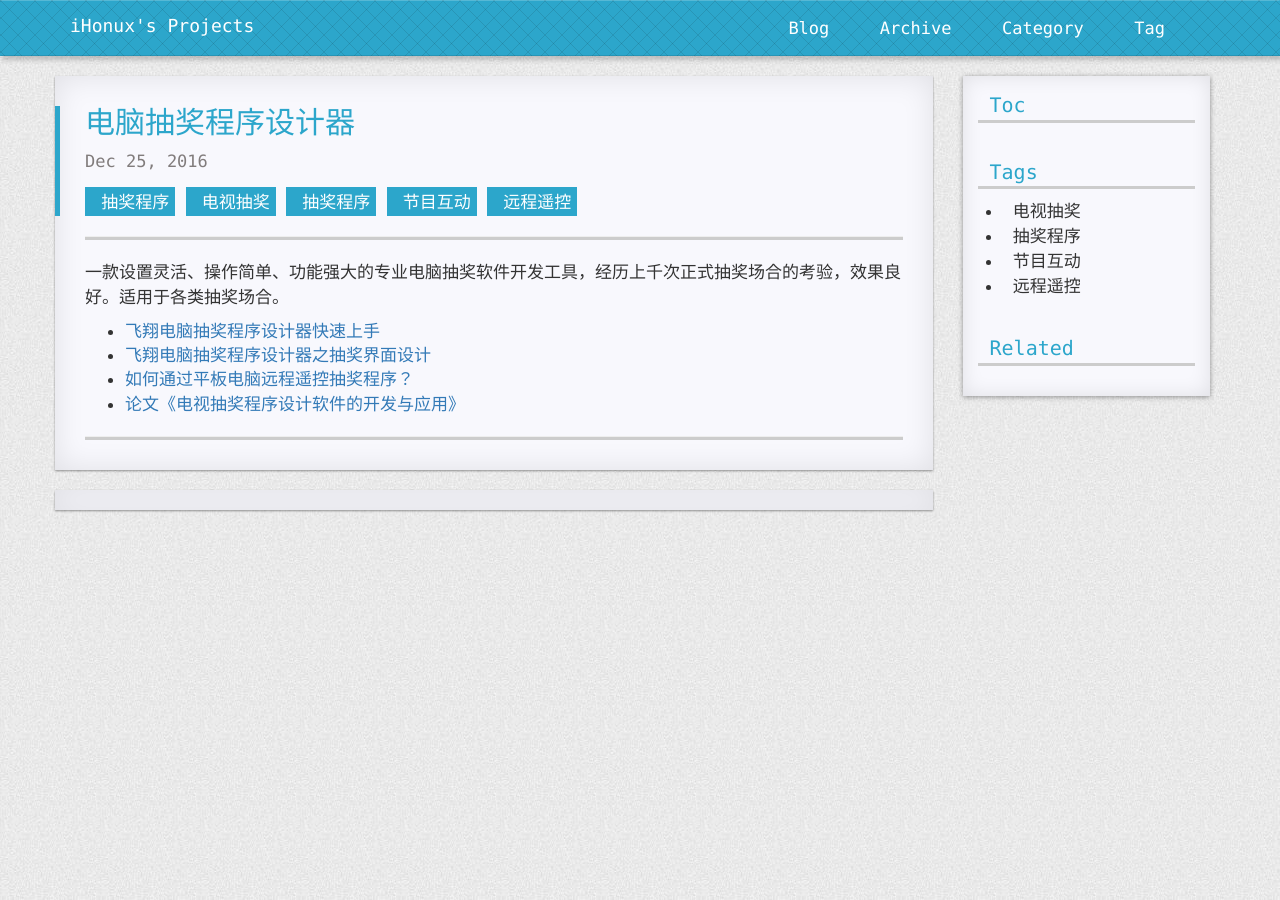
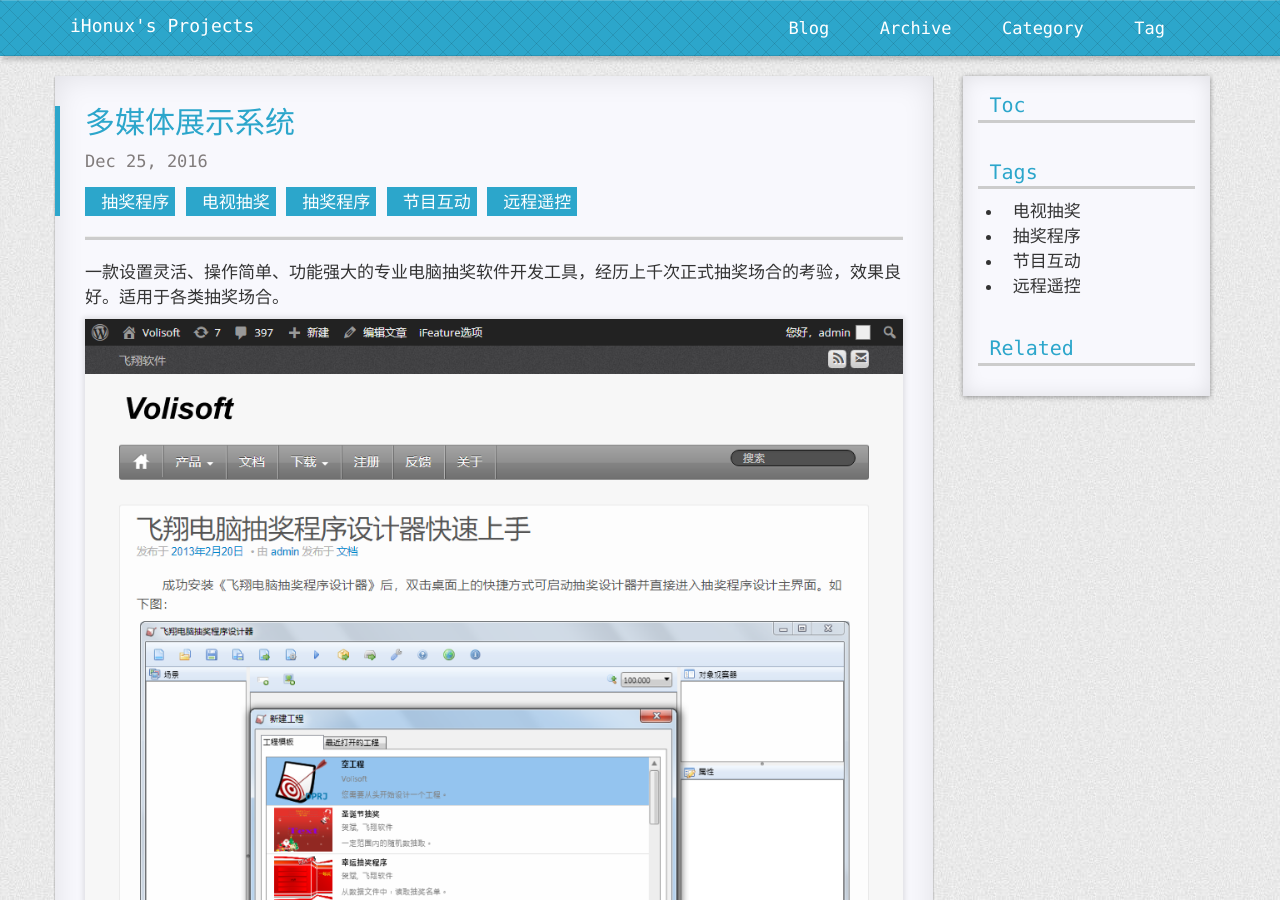
Before and after one commit to fxrj/fxrj.github.io, a Jekyll site: the page built from _posts/2016-12-25-draw-designer.md, in a window 1280 px wide and 900 px high. Built offline with Jekyll 4.4.1, drawn with Linux system fonts in a browser that asks for light colours; nearby versions of some CDN libraries; comment, search, counter and statistics services are not loaded; a style sheet for code colours, icons or effects is not loaded.

Commit message:
Update 2016-12-25-draw-designer.md

```diff
--- a/_posts/2016-12-25-draw-designer.md
+++ b/_posts/2016-12-25-draw-designer.md
@@ -1,6 +1,6 @@
 ---
 layout: post
-title: 电脑抽奖程序设计器
+title: 多媒体展示系统
 tags: 电视抽奖 抽奖程序 节目互动 远程遥控
 categories: 抽奖程序
 ---
@@ -10,12 +10,13 @@
 
 一款设置灵活、操作简单、功能强大的专业电脑抽奖软件开发工具，经历上千次正式抽奖场合的考验，效果良好。适用于各类抽奖场合。
 
-- [飞翔电脑抽奖程序设计器快速上手][飞翔电脑抽奖程序设计器快速上手]
+![飞翔电脑抽奖程序设计器快速上手][DrawDesigner]
+
 - [飞翔电脑抽奖程序设计器之抽奖界面设计][飞翔电脑抽奖程序设计器之抽奖界面设计]
 - [如何通过平板电脑远程遥控抽奖程序？][如何通过平板电脑远程遥控抽奖程序？]
 - [论文《电视抽奖程序设计软件的开发与应用》][论文地址]
 
-[飞翔电脑抽奖程序设计器快速上手]: /static/img/%E9%A3%9E%E7%BF%94%E7%94%B5%E8%84%91%E6%8A%BD%E5%A5%96%E7%A8%8B%E5%BA%8F%E8%AE%BE%E8%AE%A1%E5%99%A8%E5%BF%AB%E9%80%9F%E4%B8%8A%E6%89%8B.png
+[DrawDesigner]: {{"/%E9%A3%9E%E7%BF%94%E7%94%B5%E8%84%91%E6%8A%BD%E5%A5%96%E7%A8%8B%E5%BA%8F%E8%AE%BE%E8%AE%A1%E5%99%A8%E5%BF%AB%E9%80%9F%E4%B8%8A%E6%89%8B.png" | prepend: site.imgrepo }}
 [飞翔电脑抽奖程序设计器之抽奖界面设计]: /static/img/%E9%A3%9E%E7%BF%94%E7%94%B5%E8%84%91%E6%8A%BD%E5%A5%96%E7%A8%8B%E5%BA%8F%E8%AE%BE%E8%AE%A1%E5%99%A8%E4%B9%8B%E6%8A%BD%E5%A5%96%E7%95%8C%E9%9D%A2%E8%AE%BE%E8%AE%A1.png
 [如何通过平板电脑远程遥控抽奖程序？]: /static/img/%E5%A6%82%E4%BD%95%E9%80%9A%E8%BF%87%E5%B9%B3%E6%9D%BF%E7%94%B5%E8%84%91%E8%BF%9C%E7%A8%8B%E9%81%A5%E6%8E%A7%E6%8A%BD%E5%A5%96%E7%A8%8B%E5%BA%8F%EF%BC%9F.png
 [论文地址]:https://kns.cnki.net/kcms/detail/detail.aspx?filename=OGSA201307001017&dbcode=CPFD&dbname=CPFD2016&v=3fxURWWI5VcqDJpKX7f9Onu79yoXJUZiEoLnCYdOwt93YvgSi0_xAwpSJD-ApVvn6NWGwBRFubM=
```
